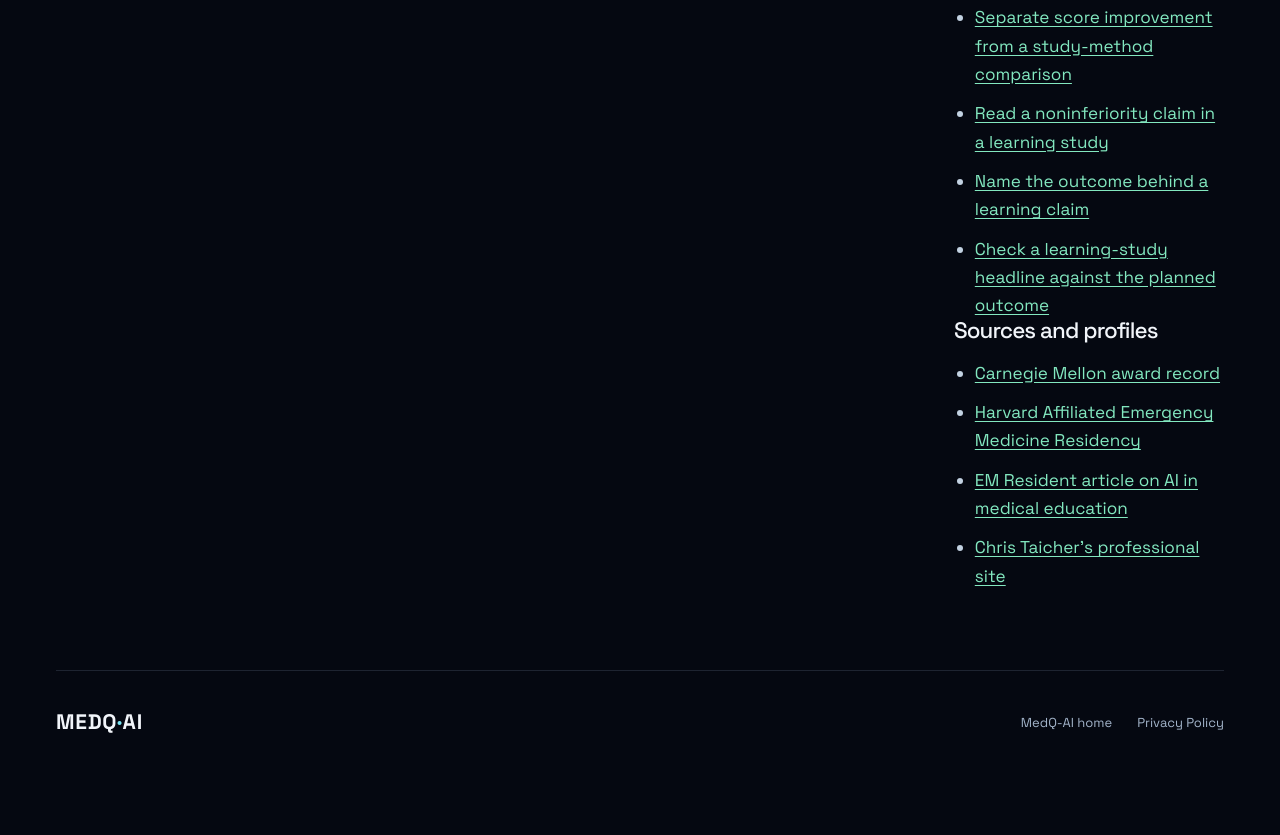
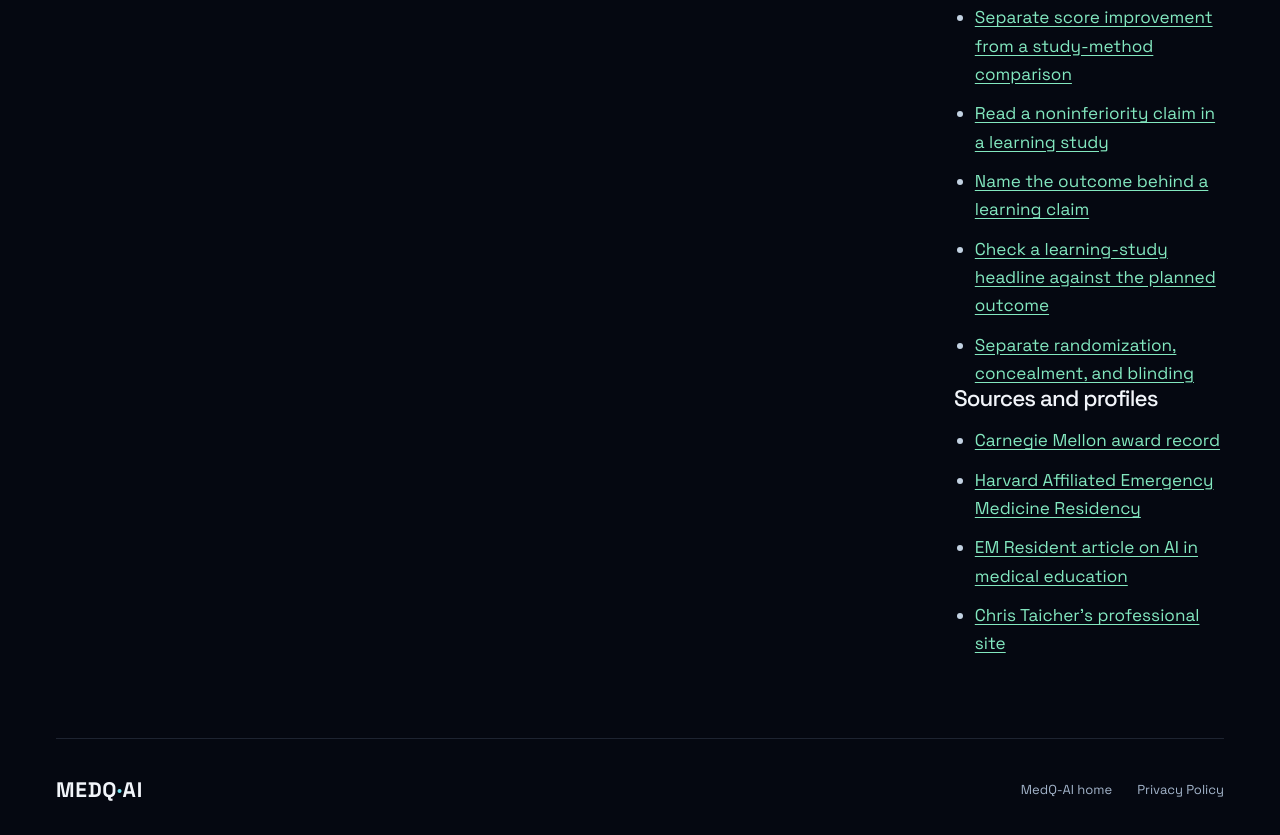
Before and after one commit to ctaicher/medq-ai-site, a plain HTML site: page founder/index.html in a window 1280 px wide. Shown: the part 2824-3659 px from the top of the page. Before the commit the page ends 3592 px from the top, so only its background shows below. Drawn offline with Linux system fonts and the light colour scheme.

Commit message:
Link the randomization and blinding reading guide

```diff
--- a/founder/index.html
+++ b/founder/index.html
@@ -78,7 +78,7 @@
 <li><a href="/study/read-noninferiority-claims/">Read a noninferiority claim in a learning study</a></li>
 <li><a href="/study/name-the-learning-outcome/">Name the outcome behind a learning claim</a></li>
 <li><a href="/study/check-the-planned-outcome/">Check a learning-study headline against the planned outcome</a></li>
-</ul><h2>Sources and profiles</h2>
+<li><a href="/study/separate-randomization-and-blinding/">Separate randomization, concealment, and blinding</a></li></ul><h2>Sources and profiles</h2>
         <ul>
           <li><a href="https://www.cmu.edu/swartz-center-for-entrepreneurship/resources-funding-and-talent/mcginnis-venture-competition/past-winners.html">Carnegie Mellon award record</a></li>
           <li><a href="https://haemr.org/people/chistopher-taicher/">Harvard Affiliated Emergency Medicine Residency</a></li>
```
